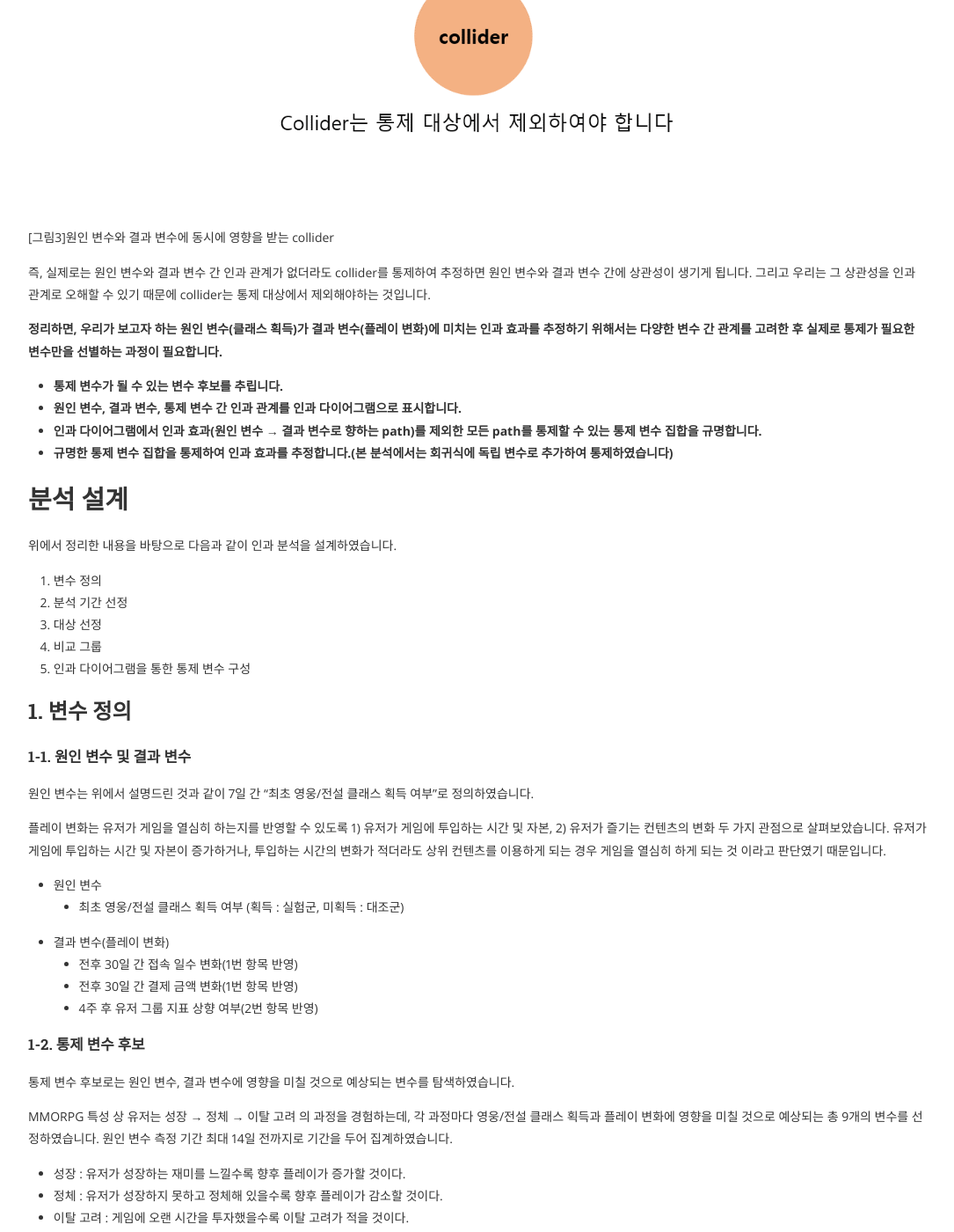
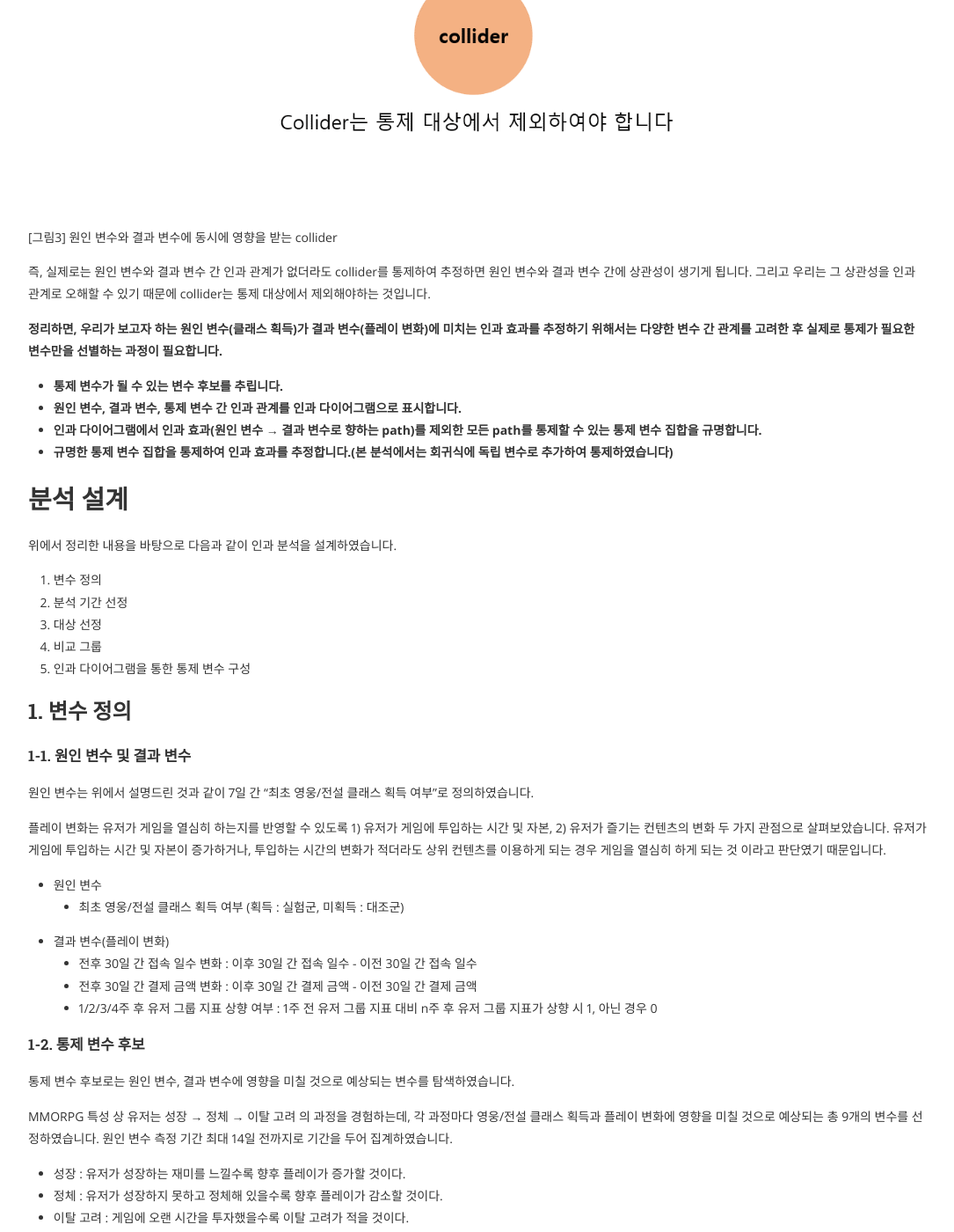
Before and after one commit to kurossncsoft/kurossncsoft.github.io, a Jekyll site: the page built from _posts/2021-05-10-class_get_causal_analysis.md, in a window 1280 px wide and 1400 px high, scrolled down 3716 px. Shown: the whole window at 88% size, without its empty margins (97-1182 px from the left). Built offline with Jekyll 4.4.1, drawn with Linux system fonts in a browser that asks for light colours; nearby versions of some CDN libraries; comment, search, counter and statistics services are not loaded; some of the changed text lies outside the part shown.

Commit message:
이미지 변경, 결과 변수 설명 추가

```diff
--- a/_posts/2021-05-10-class_get_causal_analysis.md
+++ b/_posts/2021-05-10-class_get_causal_analysis.md
@@ -20,7 +20,8 @@ cover: "/assets/l2m_cover.jpg"
 
 
 <p align="center"><img src = "/assets/works/class_get_causal_analysis/image0.png" width="40%" /><br>
-    [그림1]첫 영변을 얻었을 때의 기분이란!</p>
+    [그림1] 첫 영변을 얻었을 때의 기분이란!</p>
+
 
 
  로또까지는 아니지만 노력과 행운, 그리고 획득하였을 때 매우 큰 이점이 존재한다는 점을 고려하였을 때, "그렇다면 영웅/전설 클래스 획득이 유저의 플레이 행동 변화를 야기하는 원인이 될까?"라는 궁금증이 생겼고 분석할 가치가 있다고 판단하였습니다. 그래서, 본 포스팅에서는 리니지2M 대상 "최초 영웅/전설 클래스 획득"이 "플레이 변화"에 미치는 영향을 분석한 내용을 공유드리고자 합니다.
@@ -48,7 +49,7 @@ cover: "/assets/l2m_cover.jpg"
 
 ### confounder(교란 변수)
 
-<p><img src = "/assets/works/class_get_causal_analysis/image1.png" width="50%" /><br>[그림2]원인 변수와 결과 변수에 동시에 영향을 주는 교란 변수</p>
+<p><img src = "/assets/works/class_get_causal_analysis/image1.png" width="50%" /><br>[그림2] 원인 변수와 결과 변수에 동시에 영향을 주는 교란 변수</p>
 
 
 
@@ -62,7 +63,7 @@ cover: "/assets/l2m_cover.jpg"
 
  그렇다면 교란 변수로 판단되는 가능한 많은 변수를 통제하여 인과 관계를 추정하면 될까요? 여기서 조심해야할 것이 있습니다. 원인 변수와 결과 변수의 영향을 동시에 받는 변수인 collider는 통제 대상에서 제외하여야 합니다. 원인 변수와 결과 변수의 영향을 동시에 받는 collider를 통제하면 이를 만족하는 원인 변수 값, 결과 변수 값을 가진 샘플들만 남게 됩니다. 이는 원인 변수, 결과 변수 간에 특정 종속 관계를 형성하고 최종적으로 분석 결과에 편향을 유발합니다. 이를 collider bias라고 부릅니다.
 
-<p><img src = "/assets/works/class_get_causal_analysis/image2.png" width="50%" /><br>[그림3]원인 변수와 결과 변수에 동시에 영향을 받는 collider</p>
+<p><img src = "/assets/works/class_get_causal_analysis/image2.png" width="50%" /><br>[그림3] 원인 변수와 결과 변수에 동시에 영향을 받는 collider</p>
 
 
 
@@ -98,9 +99,9 @@ cover: "/assets/l2m_cover.jpg"
 * 원인 변수
   *  최초 영웅/전설 클래스 획득 여부 (획득 : 실험군, 미획득 : 대조군)
 * 결과 변수(플레이 변화)
-  * 전후 30일 간 접속 일수 변화(1번 항목 반영)
-  * 전후 30일 간 결제 금액 변화(1번 항목 반영)
-  * 4주 후 유저 그룹 지표 상향 여부(2번 항목 반영)
+  * 전후 30일 간 접속 일수 변화 : 이후 30일 간 접속 일수 - 이전 30일 간 접속 일수
+  * 전후 30일 간 결제 금액 변화 : 이후 30일 간 결제 금액 - 이전 30일 간 결제 금액
+  * 1/2/3/4주 후 유저 그룹 지표 상향 여부 : 1주 전 유저 그룹 지표 대비 n주 후 유저 그룹 지표가 상향 시 1, 아닌 경우 0
 
 #### 1-2. 통제 변수 후보
 
@@ -132,7 +133,7 @@ cover: "/assets/l2m_cover.jpg"
 
 ## 3. 대상 선정
 
-<p align="center"><img src = "/assets/works/class_get_causal_analysis/image3.png" width="90%" /><br>[그림4]변수 집계 기간 선정을 위한 실험군, 대조군 d시점 매칭</p>
+<p align="center"><img src = "/assets/works/class_get_causal_analysis/image3.png" width="90%" /><br>[그림4] 변수 집계 기간 선정을 위한 실험군, 대조군 d시점 매칭</p>
 
 분석 대상은 원인 변수 측정 기간 전 영웅/전설 클래스 획득 이력이 없고, 측정 기간 동안 접속 및 영웅/전설 클래스 획득 시도 이력이 있는 유저로 선정하였습니다. 그 후, 원인 변수 측정 기간 동안 영웅/전설 클래스 획득 여부에 따라 실험군, 대조군 후보로 나누고 변수 집계 기간을 고려하기 위해 일자별로 유저를 매칭하였습니다
 
@@ -177,7 +178,7 @@ cover: "/assets/l2m_cover.jpg"
 
 ### 5-1. 접속 일수 변화 인과 다이어그램
 
-<p><img src = "/assets/works/class_get_causal_analysis/image4.png" width="70%" /><br>[그림5]접속 일수 변화에 대한 인과 다이어그램</p>
+<p><img src = "/assets/works/class_get_causal_analysis/image4.png" width="70%" /><br>[그림5] 접속 일수 변화에 대한 인과 다이어그램</p>
 
 1번 조건
 
@@ -205,7 +206,7 @@ cover: "/assets/l2m_cover.jpg"
 
 ### 5-2. 결제 금액 변화 인과 다이어그램
 
-<p><img src = "/assets/works/class_get_causal_analysis/image5.png" width="60%" /><br>[그림6]결제 금액 변화에 대한 인과 다이어그램</p>
+<p><img src = "/assets/works/class_get_causal_analysis/image5.png" width="60%" /><br>[그림6] 결제 금액 변화에 대한 인과 다이어그램</p>
 
 위의 방식과 마찬가지로 최종 통제 변수를 선정하여 모델을 설계하면 아래와 같습니다.
 
```
Also changed, not shown: other parts of _posts/2021-05-10-class_get_causal_analysis.md (+1 -1 lines), assets/works/class_get_causal_analysis/image0.png.
